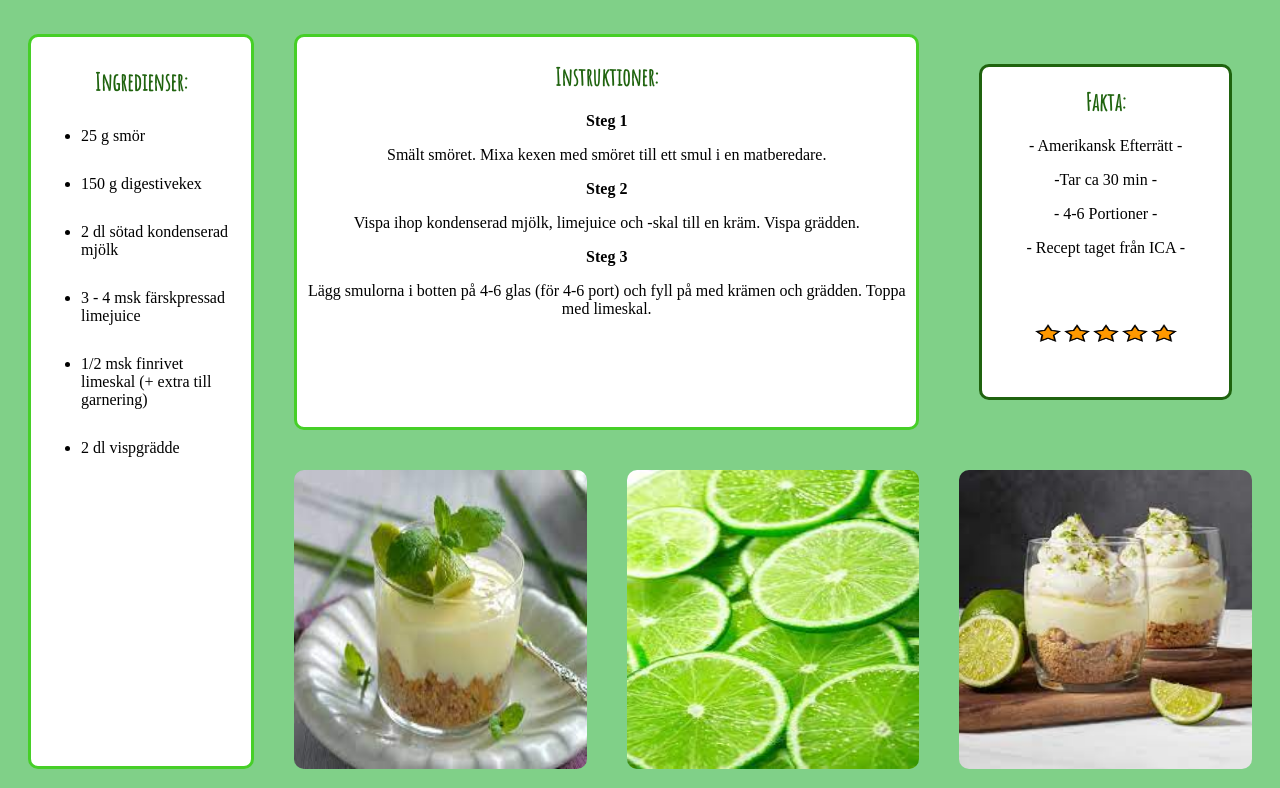
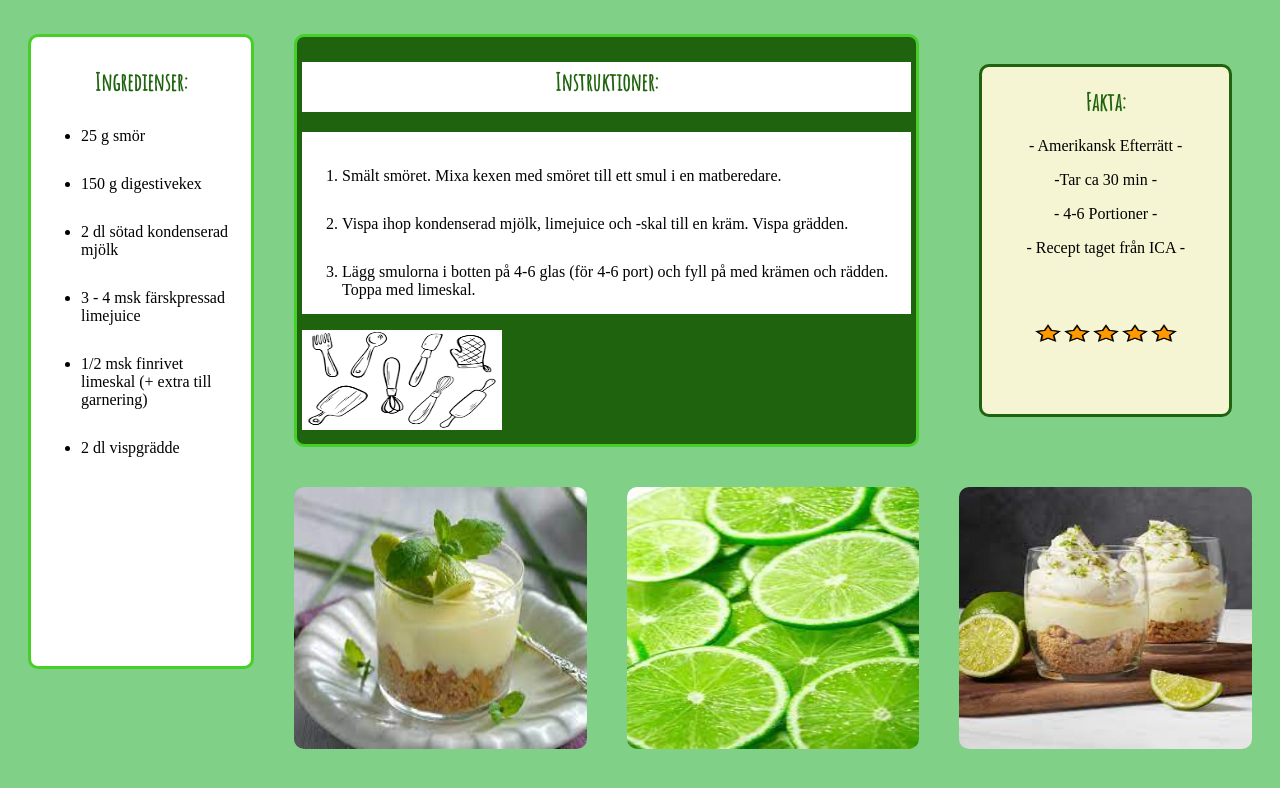
Before and after one commit to TE22A-andersson-tea/Projekt-1_Key_lime_pie, a plain HTML site: page index.html in a window 1280 px wide. Shown: the part 124-912 px from the top of the page. Drawn offline with Linux system fonts and the light colour scheme; a web font is replaced by a local one.

Commit message:
försöker lägga in en bild i instruktioner diven

```diff
--- a/index.html
+++ b/index.html
@@ -29,15 +29,16 @@
         </ul>
     </div>
 
+
     <div class = "Instruktioner">
         <h2>Instruktioner:</h2>
-            <h3>Steg 1</h3>
-            <p>Smält smöret. Mixa kexen med smöret till ett smul i en matberedare.</p>
-            <h3>Steg 2</h3>
-            <p>Vispa ihop kondenserad mjölk, limejuice och -skal till en kräm. Vispa grädden.</p>
-            <h3>Steg 3</h3>
-            <p>Lägg smulorna i botten på 4-6 glas (för 4-6 port) och fyll på med krämen och grädden. Toppa med limeskal.</p>
-    </div>
+             <ol>
+                <li>Smält smöret. Mixa kexen med smöret till ett smul i en matberedare.</li>
+                <li>Vispa ihop kondenserad mjölk, limejuice och -skal till en kräm. Vispa grädden.</li>
+                <li>Lägg smulorna i botten på 4-6 glas (för 4-6 port) och fyll på med krämen och rädden. Toppa med limeskal.</li>
+            </ol>
+            <img id="imgredskap" src="./img/bakredskap.png" alt="">
+     </div>
 
     <div class = "Fakta">
         <h2>Fakta:</h2>
--- a/style.css
+++ b/style.css
@@ -1,7 +1,7 @@
 body{
     display: grid;
     grid-template-columns: 0.8fr 1fr 1fr 1fr;
-    grid-template-rows: 0.5fr 1.8fr 1.4fr 0.8fr;
+    grid-template-rows: 0.5fr 1.8fr 1.2fr 0.8fr;
     background-color: #80D088;
     /*background-image: url(./img/LimePie-bakrund.jpg);
     background-repeat: no-repeat;
@@ -28,7 +28,7 @@ header{
     grid-column: 2/4;
     grid-row: 1/2;
     text-align: center;
-    background-color: #fcf6e1;
+    background-color: #def578;
     margin: 20px;
     color: #1f630e;
     border-radius: 10px;
@@ -45,7 +45,9 @@ header{
     margin: 20px;
     border-radius: 10px;
     border: 3px solid #46cf27;
+    margin-bottom: 100px;
 }
+
 
 li{
     margin-top: 30px;
@@ -54,20 +56,32 @@ li{
 .Instruktioner{
     grid-column: 2/4;
     grid-row: 2/3;
-    background-color: white;
+    /*background-color:rgb(255, 255, 255);*/
+    background-color: #1f630e;
     margin: 20px;
     border-radius: 10px;
     padding: 5px;
     padding-bottom: 10px;
-    text-align: center;
+    /* text-align: center; */
     border: 3px solid #46cf27;
+}
+
+.Instruktioner > ol, .Instruktioner > h2{
+    background-color: white;
+    padding-top: 5px;
+    padding-bottom: 15px;
+}
+
+#imgredskap{
+    height: 100px;
+    width: 200px;
 }
 
 .Fakta{
     grid-column: 4/5;
     grid-row: 2/3;
     text-align: center;
-    background-color:white;
+    background-color:rgb(245, 245, 211);
     margin: 40px;
     margin-top: 50px;
     margin-bottom: 50px;
@@ -106,7 +120,7 @@ li{
 footer{
     grid-column: 1/5;
     grid-row: 4/5;
-    background-color: white;
+    background-color:#eaf7ad;
     padding: 15px;
     margin: 20px;
     border-radius: 10px;
@@ -132,4 +146,5 @@ a{
     border-radius: 10px;
     padding-right: 60px;
     padding-left: 60px;
+    background-color:rgb(245, 245, 211);
 }
```
Also changed, not shown: img/bakredskap.png (added).
